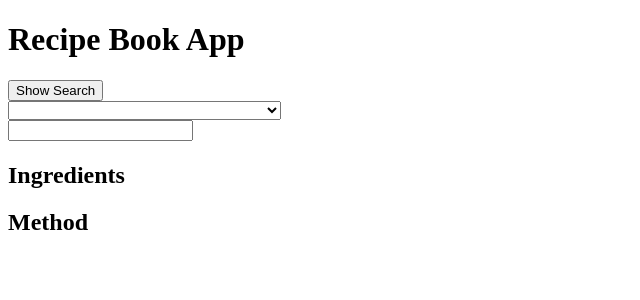
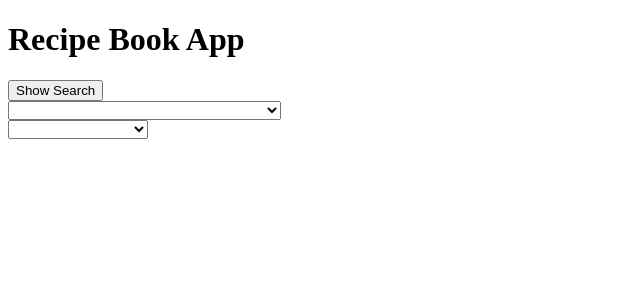
Before and after one commit to Rymierymie/recipe-book-vue, a Vue app: page / in a window 1280 px wide. Both pictures are taken after a click on the button "Show Search". Shown: the top 300 px of the page, without its empty margins (0-640 px from the left). Built offline with nearby package versions, Linux system fonts and the light colour scheme.

Commit message:
Getting recipe filter lists up.

```diff
--- a/src/components/Nav.vue
+++ b/src/components/Nav.vue
@@ -16,4 +16,6 @@ export default {
 <!-- Add "scoped" attribute to limit CSS to this component only -->
 <style scoped>
 
+
+
 </style>
--- a/src/components/Search.vue
+++ b/src/components/Search.vue
@@ -2,36 +2,47 @@
     <div>
         <div>
             <select id="recipe-select" v-model="recipe_name">
-            <option v-for="recipe in recipe_list" v-bind:key="recipe">
-                {{ recipe }}
+            <option v-for="(item, index) in recipe_list" v-bind:key="index">
+                {{ item }}
             </option>
             </select>
         </div>
         <div>
-            <input type="text" list="ingredients-list">
-            <datalist id="ingredients-list">
-            <option v-for="ingredient in ingredients_list" v-bind:key="ingredient">
-                {{ ingredient }}
+            <select id="ingredients-list" v-model="ingredient_name">
+            <option v-for="(item, index) in ingredients_list" v-bind:key="index">
+                {{ item }}
             </option>
-            </datalist>
+            </select>
         </div>
-<!--         <div>
-            <button v-on:click="recipe_builder()">Show Recipe</button>
-        </div> -->
+        <div id="recipe-card" class="display-toggle">
             <div>
                 <h1 v-bind:key="recipe_name">{{ recipe_name }}</h1>
+            </div>
+            <div>
             <h2>Ingredients</h2>
                 <ul>
-                <li v-for="item in recipe_ingredients" v-bind:key="item">
-                    {{ item.name }} {{ item.amount }}{{ item.type }}
+                    <li v-for="(item, index) in recipe_ingredients" v-bind:key="index">
+                        {{ item.name }} {{ index.amount }}{{ index.type }}
                     </li>
                 </ul>
+            </div>
+            <div>
             <h2>Method</h2>
                 <ol>
-                <li v-for="step in recipe_method" v-bind:key="step">
-                    {{ step.instruction }}
+                    <li v-for="(item, index) in recipe_method" v-bind:key="index">
+                        {{ item.instruction }}
                     </li>
                 </ol>
+            </div>
+        </div>
+        <div id="ingredients-card" class="display-toggle">
+            <h1>Ingredients with {{ ingredient_name }}</h1>
+                <ul>
+                    <li v-for="(item, index) in ingredient_recipes" v-bind:key="index">
+                        {{ item }}
+                    </li>
+                </ul>
+
         </div>
     </div>
 </template>
@@ -60,6 +71,8 @@ export default {
    return {
       recipe_list: recipe_list,
       ingredients_list: ingredients_list,
+      ingredient_name: null,
+      ingredient_recipes: null,
       recipe_name: null,
       recipe_ingredients: null,
       recipe_method: null,
@@ -75,11 +88,31 @@ export default {
     },
   watch: {
       recipe_name: function() {
+                if (document.getElementById("recipe-card").classList.contains("display-toggle")){
+                    let element = document.getElementById("recipe-card");
+                    element.classList.toggle("display-toggle");
+                }
                 console.log("recipe name changed");
                 let index = Recipes.findIndex(x => x.recipe == this.recipe_name);
                 this.recipe_name = Recipes[index].recipe;
                 this.recipe_ingredients = Recipes[index].ingredients;
                 this.recipe_method = Recipes[index].method;
+
+          },
+      ingredient_name: function() {
+                let with_ingredient = []
+                if (document.getElementById("ingredients-card").classList.contains("display-toggle")){
+                    let element = document.getElementById("ingredients-card");
+                    element.classList.toggle("display-toggle");
+                }
+                let ingredient = this.ingredient_name;
+                for (var recipe in Recipes){
+                    if (Recipes[recipe].ingredients.findIndex(x => x.name == ingredient) != -1){
+                    with_ingredient.push(Recipes[recipe].recipe)
+                    }
+                }
+                this.ingredient_recipes = with_ingredient
+                console.log(with_ingredient)
 
           }
 
@@ -94,4 +127,8 @@ export default {
 <!-- Add "scoped" attribute to limit CSS to this component only -->
 <style scoped>
 
+.display-toggle {
+  display: none;
+}
+
 </style>
```
Lines whose indentation alone changed are shown as unchanged.
